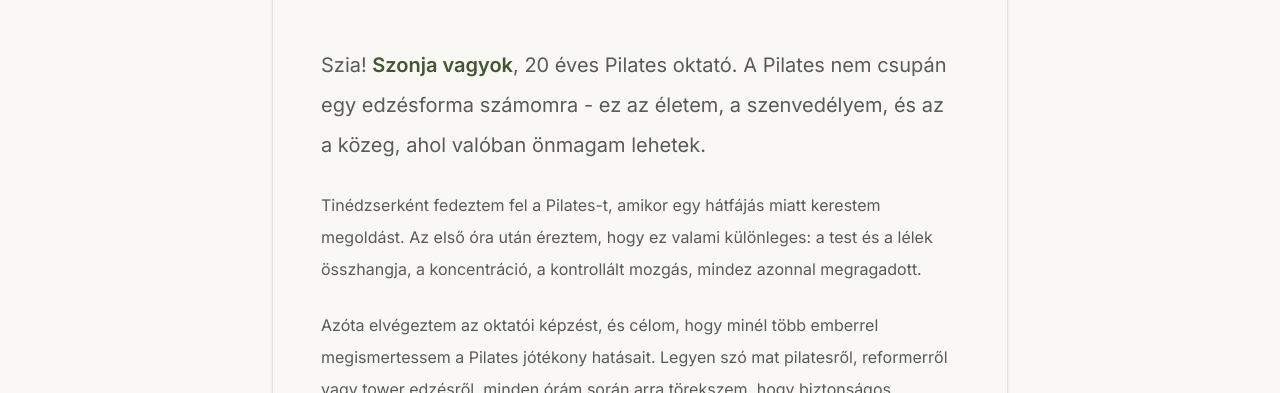
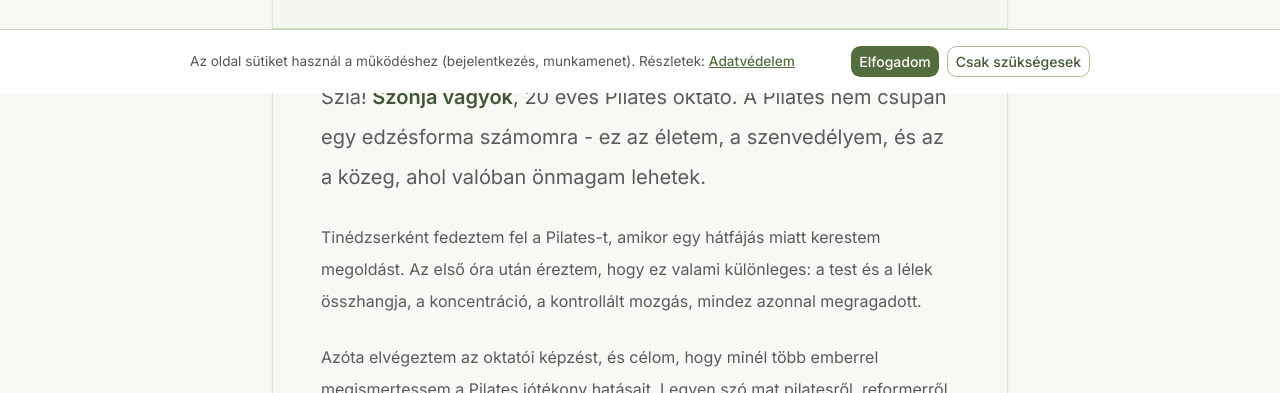
Before and after one commit to epatrik107/pilates, a plain HTML site: page about.html in a window 1280 px wide. Shown: the part 707-1100 px from the top of the page. Drawn offline with nearby package versions, Linux system fonts and the light colour scheme; no server answers.

Commit message:
Add cookie banner, avatar styles, Firestore rules
Add a GDPR cookie consent banner (HTML/CSS/JS) and initialize it from the navbar and auth pages; banner stores choice in localStorage and can accept or reject cookies. Introduce .instructor-avatar CSS and swap schedule SVG placeholders for instructor photos with a fallback, plus adjust about page avatar size/object-position. Harden Firestore rules: validate required user fields (name, email, role) and bounds, and require/validate booking fields (userName, userEmail, classTitle, classDate) on create. Also add necessary imports in login/register and minor UI wiring.

```diff
--- a/about.html
+++ b/about.html
@@ -57,7 +57,7 @@
               src="img/szonja.png"
               alt="Szonja – Pilates oktató"
               class="rounded-circle mx-auto mb-4 shadow border border-4 border-white"
-              style="width: 8rem; height: 8rem; object-fit: cover;"
+              style="width: 10rem; height: 10rem; object-fit: cover; object-position: center 20%;"
             >
             <h2 class="h2 fw-bold mb-2" style="color: var(--sage-800);">Szonja</h2>
             <p class="fw-medium fs-5 mb-1 text-sage">Pilates oktató</p>
--- a/css/style.css
+++ b/css/style.css
@@ -86,6 +86,13 @@
   color: var(--sage-400);
   display: flex; align-items: center; justify-content: center;
 }
+.instructor-avatar {
+  width: 44px; height: 44px;
+  border-radius: 50%;
+  object-fit: cover;
+  object-position: center 20%;
+  border: 2px solid var(--sage-200);
+}
 
 /* ── Badges ──────────────────────────────────────────────── */
 .badge-sage { background: var(--sage-100); color: var(--sage-700); }
@@ -113,6 +120,21 @@
   z-index: 1050; display: flex; align-items: center; justify-content: center;
 }
 
+/* ── Cookie consent banner ───────────────────────────────── */
+#cookie-banner {
+  position: fixed; bottom: 0; left: 0; right: 0;
+  background: rgba(255,255,255,0.97); backdrop-filter: blur(8px);
+  border-top: 1px solid var(--sage-200);
+  z-index: 9998; padding: 1rem;
+  transition: transform 0.3s ease;
+}
+.cookie-banner-inner {
+  max-width: 900px; margin: 0 auto;
+  display: flex; align-items: center; justify-content: space-between;
+  gap: 1rem; flex-wrap: wrap;
+}
+.cookie-banner-inner p { font-size: 0.85rem; color: #555; margin: 0; }
+
 /* ── Misc helpers ────────────────────────────────────────── */
 .hidden { display: none !important; }
 .text-sage { color: var(--sage-600); }
--- a/js/ui.js
+++ b/js/ui.js
@@ -111,6 +111,8 @@
 
 // ── Navbar initialization (Bootstrap) ───────────────────────
 export function initNavbar() {
+  initCookieConsent();
+
   const navLinks = document.getElementById('nav-links');
   const navRight = document.getElementById('nav-right');
   if (!navLinks || !navRight) return;
@@ -174,6 +176,32 @@
   });
 }
 
+// ── GDPR Cookie Consent Banner ──────────────────────────────
+export function initCookieConsent() {
+  if (localStorage.getItem('cookie-consent')) return;
+
+  const banner = document.createElement('div');
+  banner.id = 'cookie-banner';
+  banner.innerHTML = `
+    <div class="cookie-banner-inner">
+      <p class="mb-2 mb-sm-0">Az oldal sütiket használ a működéshez (bejelentkezés, munkamenet).
+        Részletek: <a href="privacy.html" class="text-sage fw-medium">Adatvédelem</a></p>
+      <div class="d-flex gap-2">
+        <button id="cookie-accept" class="btn btn-sm btn-sage">Elfogadom</button>
+        <button id="cookie-reject" class="btn btn-sm btn-sage-outline">Csak szükségesek</button>
+      </div>
+    </div>`;
+  document.body.appendChild(banner);
+
+  const dismiss = (val) => {
+    localStorage.setItem('cookie-consent', val);
+    banner.style.transform = 'translateY(100%)';
+    setTimeout(() => banner.remove(), 300);
+  };
+  banner.querySelector('#cookie-accept').onclick = () => dismiss('all');
+  banner.querySelector('#cookie-reject').onclick = () => dismiss('essential');
+}
+
 // ── Helper functions ────────────────────────────────────────
 export function formatDate(dateStr) {
   const d = new Date(dateStr + 'T00:00:00');
```
Also changed, not shown: index.html (+4 -2 lines), login.html (+2 -1 lines), register.html (+2 -1 lines), 1 other file.
